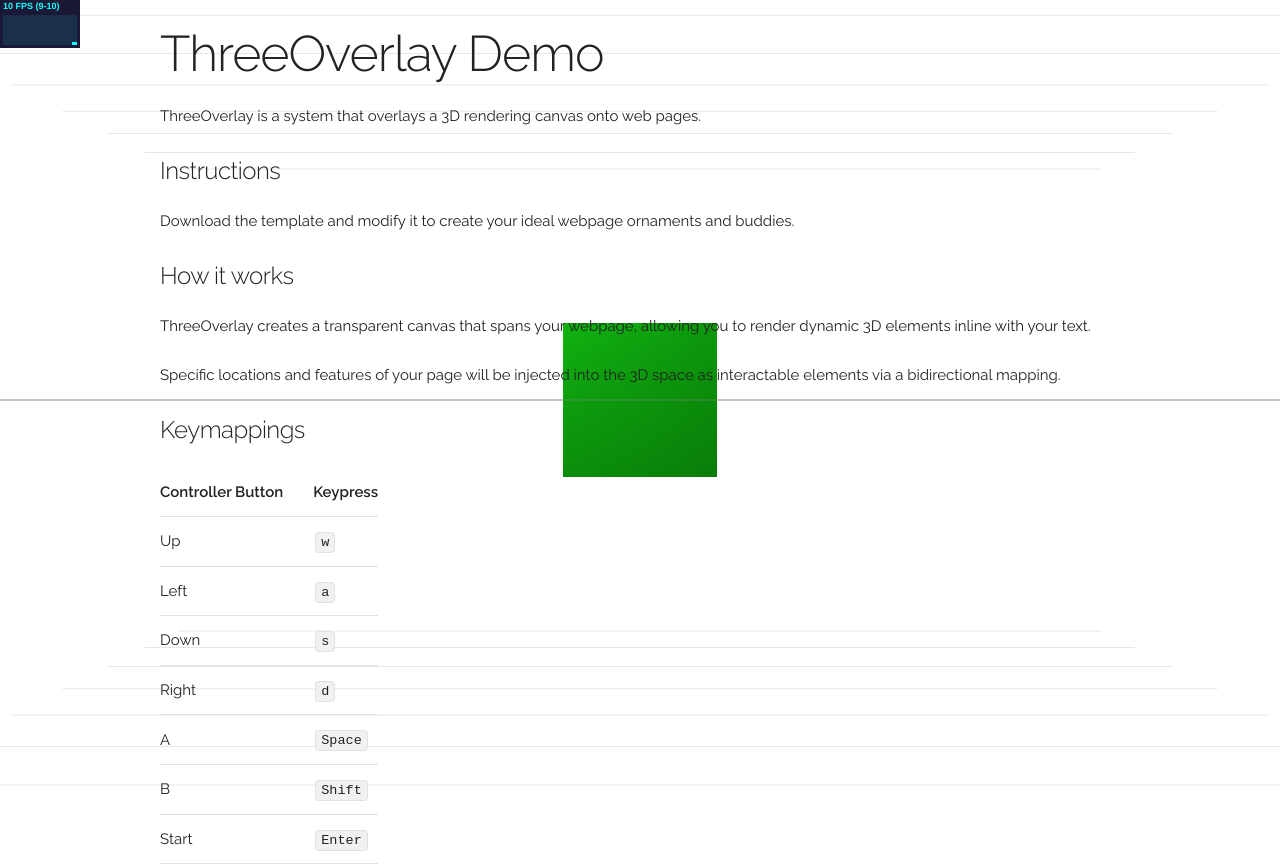
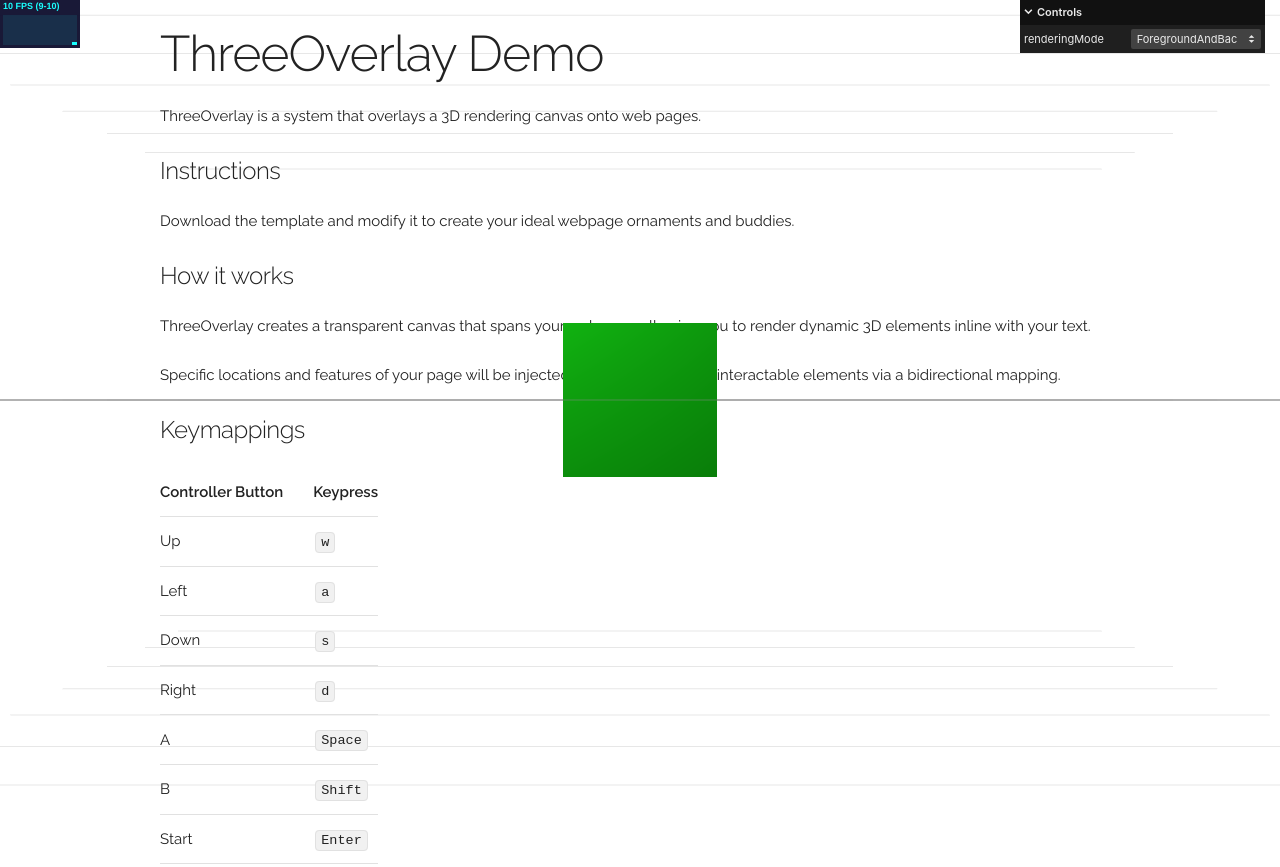
Before and after one commit to zalo/ThreeOverlay, a website: page index.html in a window 1280 px wide. Shown: the top 867 px of the page. Drawn offline with nearby package versions, Linux system fonts and the light colour scheme; animation ran at ten frames a second.

Commit message:
Add simple logic for foreground/background

```diff
--- a/index.html
+++ b/index.html
@@ -39,7 +39,8 @@
         { "imports": { "three": "../node_modules/three/build/three.module.js" } }
     </script>
 
-    <div id="appbody" style="position: fixed;z-index: -100; width: 100%; height: 100%; top: 0; left: 0; right: 0; bottom: 0;"></div>
+    <div id="appbody-bg" style="position: fixed;z-index: -100; width: 100%; height: 100%; top: 0; left: 0; right: 0; bottom: 0; pointer-events: none;"></div>
+    <div id="appbody-fg" style="position: fixed;z-index: 100; width: 100%; height: 100%; top: 0; left: 0; right: 0; bottom: 0; pointer-events: none;"></div>
     <script type="module" src="./src/main.js"></script>
 
     <!-- Primary Page Layout
--- a/src/World.js
+++ b/src/World.js
@@ -8,7 +8,8 @@ export default class World {
 
     /** **INTERNAL**: Set up a basic world */
     _setupWorld(mainObject) {
-        this.container = document.getElementById('appbody');
+        this.container_bg = document.getElementById('appbody-bg');
+        this.container_fg = document.getElementById('appbody-fg');
 
         // camera and world
         this.scene = new THREE.Scene();
@@ -18,16 +19,7 @@ export default class World {
         this.camera.layers.enableAll();
         this.scene.add(this.camera);
 
-        this.camera.updateMatrixWorld();
-        this.camera.updateProjectionMatrix();
-
-        // Calculate the camera movement required to follow the scroll
-        this.derp = new THREE.Vector3(0.0, 0.0, 0.0);
-        this.derp.project(this.camera);
-        this.derp.y = 1.0/window.innerHeight;
-        this.derp.unproject(this.camera);
-        this.movementPerPixel = this.derp.y * 2.0;
-        console.log(this.movementPerPixel);
+        this._recomputePixelsPerMeter();
 
         this.spotLight = new THREE.SpotLight( 0xffffff, Math.PI * 10.0 );
         this.spotLight.angle = Math.PI / 5;
@@ -81,16 +73,27 @@ export default class World {
         this.helper3.position.set(0, -10.0, 0);
         this.scene.add( this.helper3 );
 
+        this.renderingMode = 2;
+
         // renderer
-        this.renderer = new THREE.WebGLRenderer( { antialias: true } ); //, alpha: true
-        this.renderer.setPixelRatio( Math.max(window.devicePixelRatio, 1));
-        this.renderer.shadowMap.enabled = true;
-        this.container.appendChild(this.renderer.domElement);
-        this.renderer.setAnimationLoop(mainObject.update.bind(mainObject));
-        this.renderer.setClearColor( 0x000000, 0 ); // the default
+        this.renderer_bg = new THREE.WebGLRenderer( { antialias: true } ); //, alpha: true
+        this.renderer_bg.setPixelRatio( Math.max(window.devicePixelRatio, 1));
+        this.renderer_bg.shadowMap.enabled = true;
+        this.renderer_bg.setAnimationLoop(mainObject.update.bind(mainObject));
+        this.renderer_bg.setClearColor( 0x000000, 0 ); // the default
+
+        this.renderer_fg = new THREE.WebGLRenderer( { antialias: true } ); //, alpha: true
+        this.renderer_fg.setPixelRatio( Math.max(window.devicePixelRatio, 1));
+        this.renderer_fg.shadowMap.enabled = true;
+        //this.renderer_fg.setAnimationLoop(mainObject.update.bind(mainObject));
+        this.renderer_fg.setClearColor( 0x000000, 0 ); // the default
+
         window.addEventListener('resize', this._onWindowResize.bind(this), false);
         window.addEventListener('orientationchange', this._onWindowResize.bind(this), false);
         this._onWindowResize();
+
+        this.container_bg.appendChild(this.renderer_bg.domElement);
+        this.container_fg.appendChild(this.renderer_fg.domElement);
 
         // raycaster
         this.raycaster = new THREE.Raycaster();
@@ -98,7 +101,48 @@ export default class World {
 
         // stats
         this.stats = new Stats();
-        this.container.appendChild(this.stats.dom);
+        this.container_bg.appendChild(this.stats.dom);
+    }
+
+    _render() {
+        if(this.renderingMode  == 2){
+            this.camera.near = 5.0;
+            this.camera.far = 1000;
+            this.camera.updateProjectionMatrix();
+            this.renderer_bg.render(this.scene, this.camera);
+
+            this.camera.near = 2.0;
+            this.camera.far  = 5.01;
+            this.camera.updateProjectionMatrix();
+            this.renderer_fg.render(this.scene, this.camera);
+        }else{
+            this.camera.near = 2.0;
+            this.camera.far = 1000;
+            this.camera.updateProjectionMatrix();
+            if(this.renderingMode == 0){
+                this.renderer_bg.render(this.scene, this.camera);
+                this.renderer_fg.clear();
+            }else{
+                this.renderer_bg.clear();
+                this.renderer_fg.render(this.scene, this.camera);
+            }
+        }
+    }
+
+    _recomputePixelsPerMeter(){
+        // Calculate the camera movement required to follow the scroll
+        let oldPosition = this.camera.position.clone();
+        this.camera.position.set(0.0, 0.0, 5.0);
+        this.camera.updateMatrixWorld();
+        this.camera.updateProjectionMatrix();
+        this.derp = new THREE.Vector3(0.0, 0, 0.0);
+        this.derp.project(this.camera);
+        this.derp.y = 1.0/window.innerHeight;
+        this.derp.unproject(this.camera);
+        this.pixelsPerMeter = 1.0 / (this.derp.y * 2.0);
+        this.camera.position.copy(oldPosition);
+        this.camera.updateMatrixWorld();
+        this.camera.updateProjectionMatrix();
     }
 
     /** **INTERNAL**: This function recalculates the viewport based on the new window size. */
@@ -107,10 +151,12 @@ export default class World {
         if(this.lastWidth != width || this.lastHeight != height){
             this.camera.aspect = width / height;
             this.camera.updateProjectionMatrix();
-            this.renderer.setSize(width, height);
-            this.renderer.render(this.scene, this.camera);
+            this.renderer_bg.setSize(width, height);
+            this.renderer_fg.setSize(width, height);
+            this._render();
             this.lastWidth  = width;
             this.lastHeight = height;
+            this._recomputePixelsPerMeter();
         }
     }
 
--- a/src/main.js
+++ b/src/main.js
@@ -19,21 +19,19 @@ export default class Main {
     }
     async deferredConstructor() {
         // Configure Settings
-        this.meshingParams = {
-            RemeshResolution : 20,
-            TargetTriangles  : 2000,
-            MaxTriangleEdgeLength: 50.0,
-            MinTetVolume: 0.01,
-            ShowTetMesh      : true,
+        this.overlayParams = {
+            renderingMode: 2
         };
-        //this.gui = new GUI();
-        //this.gui.add(this.meshingParams, 'RemeshResolution', 0, 50, 1).onFinishChange((value) => {
+        this.gui = new GUI();
+        this.gui.add( this.overlayParams, 'renderingMode', { Background: 0, Foreground: 1, ForegroundAndBackground: 2 } )
+            .onFinishChange((value) => { this.world.renderingMode = value; });
+        //this.gui.add(this.overlayParams, 'RemeshResolution', 0, 50, 1).onFinishChange((value) => {
         //    if(this.mesh){ this.generateTetMesh(this.mesh); }});
-        //this.gui.add(this.meshingParams, 'TargetTriangles', 100, 5000, 100).onFinishChange((value) => {
+        //this.gui.add(this.overlayParams, 'TargetTriangles', 100, 5000, 100).onFinishChange((value) => {
         //    if(this.mesh){ this.generateTetMesh(this.mesh); }});
-        //this.gui.add(this.meshingParams, 'MaxTriangleEdgeLength').onFinishChange((value) => {
+        //this.gui.add(this.overlayParams, 'MaxTriangleEdgeLength').onFinishChange((value) => {
         //    if(this.mesh){ this.generateTetMesh(this.mesh); }});
-        //this.gui.add(this.meshingParams, 'MinTetVolume').onFinishChange((value) => {
+        //this.gui.add(this.overlayParams, 'MinTetVolume').onFinishChange((value) => {
         //    if(this.mesh){ this.generateTetMesh(this.mesh); }});
 
         // Construct the render world
@@ -46,8 +44,8 @@ export default class Main {
         this.alreadyRendered = false;
 
         window.addEventListener("scroll", (event) => {
-            this.world.camera.position.set(0.0, -window.scrollY * this.world.movementPerPixel, 5.0);
-            this.world.renderer.render(this.world.scene, this.world.camera);
+            this.world.camera.position.set(0.0, -window.scrollY / this.world.pixelsPerMeter, 5.0);
+            this.world._render(this.world.scene, this.world.camera);
             this.alreadyRendered = true;
         });
     }
@@ -55,7 +53,7 @@ export default class Main {
     /** Update the simulation */
     update() {
         if(this.alreadyRendered){ this.alreadyRendered = false; return; }
-        this.world.renderer.render(this.world.scene, this.world.camera);
+        this.world._render(this.world.scene, this.world.camera);
         this.world.stats.update();
     }
 
```
